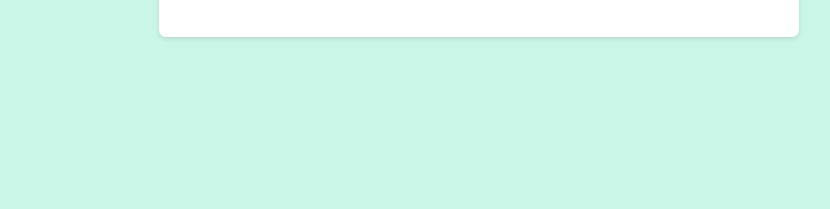
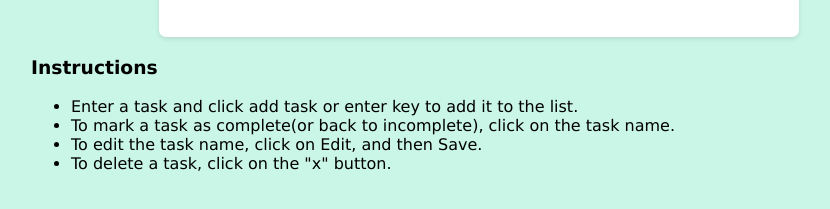
Before and after one commit to LasyaMoravineni/to-do-list, a plain HTML site: page index.html in a window 1280 px wide. Shown: the part 237-446 px from the top of the page, without its empty margins (161-991 px from the left). Drawn offline with nearby package versions, Linux system fonts and the light colour scheme.

Commit message:
Update index.html

```diff
--- a/index.html
+++ b/index.html
@@ -9,6 +9,8 @@
   <link rel="stylesheet"  href="styles.css">
 </head>
 <body>
+
+
   <div class="container">
         <div class="heading">
             <h1 >To-Do List</h1>
@@ -31,7 +33,20 @@
               </div>-->
 
             </div>
+
+
+
   </div>
+
+  <p id="des">
+    <h3>Instructions</h3>
+    <ul id="instructions">
+      <li id="instruction">Enter a task and click add task or enter key to add it to the list.</li>
+      <li id="instruction">To mark a task as complete(or back to incomplete), click on the task name.</li>
+      <li id="instruction">To edit the task name, click on Edit, and then Save.</li>
+      <li id="instruction">To delete a task, click on the "x" button.</li>
+    </ul>
+  </p>
 
   <script src="script.js"></script>
 </body>
```
